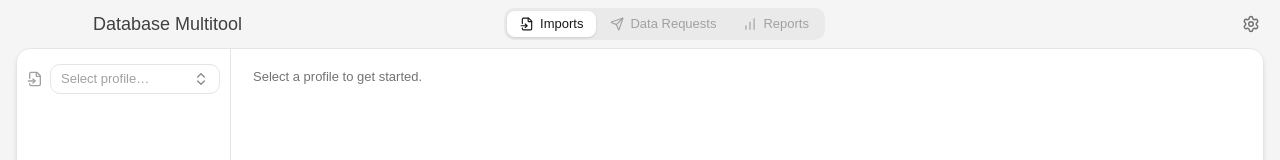
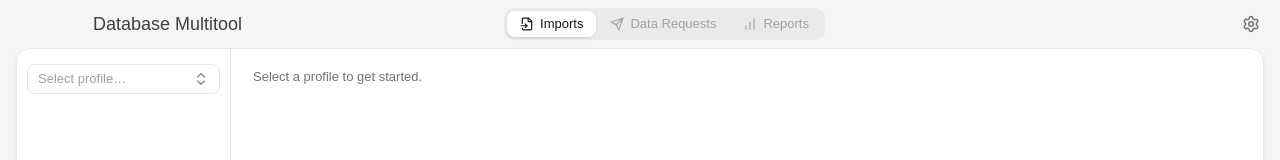
Before and after one commit to 23navin/RaisersEdgeMultiTool, a React (Vite) app: page / in a window 1280 px wide. Shown: the top 160 px of the page. Built offline with nearby package versions, Linux system fonts and the light colour scheme.

Commit message:
removed import sidebar icon

```diff
--- a/src/components/imports/Sidebar.tsx
+++ b/src/components/imports/Sidebar.tsx
@@ -60,12 +60,11 @@ export function Sidebar({
     <aside className="w-[214px] shrink-0 border-r border-neutral-200 flex flex-col pt-[15px]">
       {/* Profile combobox row */}
       <div className="flex items-center gap-[7px] px-[10px] pb-[10px]">
-        <FileInputIcon size={16} className="text-neutral-400 shrink-0" />
         <Popover open={open} onOpenChange={setOpen}>
           <PopoverTrigger
             role="combobox"
             aria-expanded={open}
-            className="h-[30px] w-[170px] flex items-center justify-between gap-1.5 rounded-lg border border-input bg-transparent px-2.5 text-[13px] outline-none focus-visible:border-ring focus-visible:ring-3 focus-visible:ring-ring/50 cursor-pointer hover:bg-neutral-50"
+            className="h-[30px] w-[214px] flex items-center justify-between gap-1.5 rounded-md border border-input bg-transparent px-2.5 text-[13px] outline-none focus-visible:border-ring focus-visible:ring-3 focus-visible:ring-ring/50 cursor-pointer hover:bg-neutral-50"
           >
             <span
               className={cn(
```
